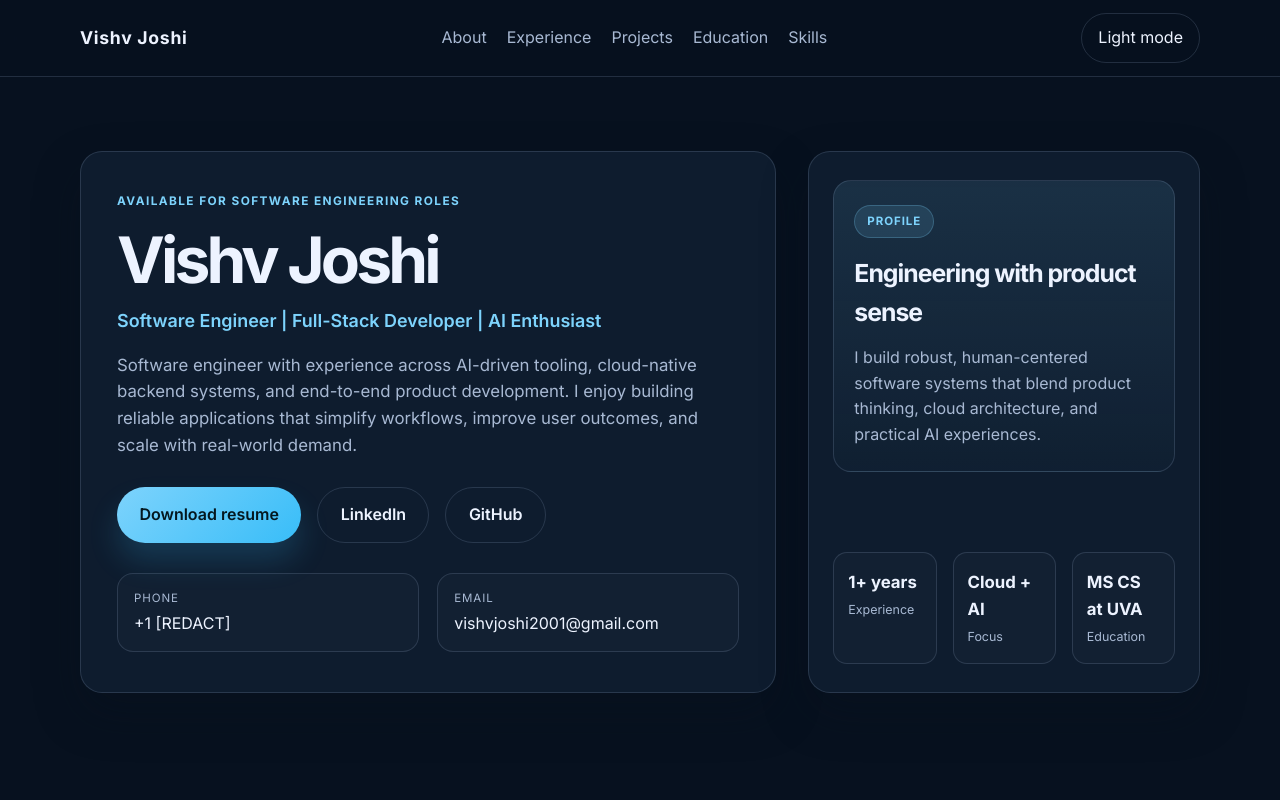
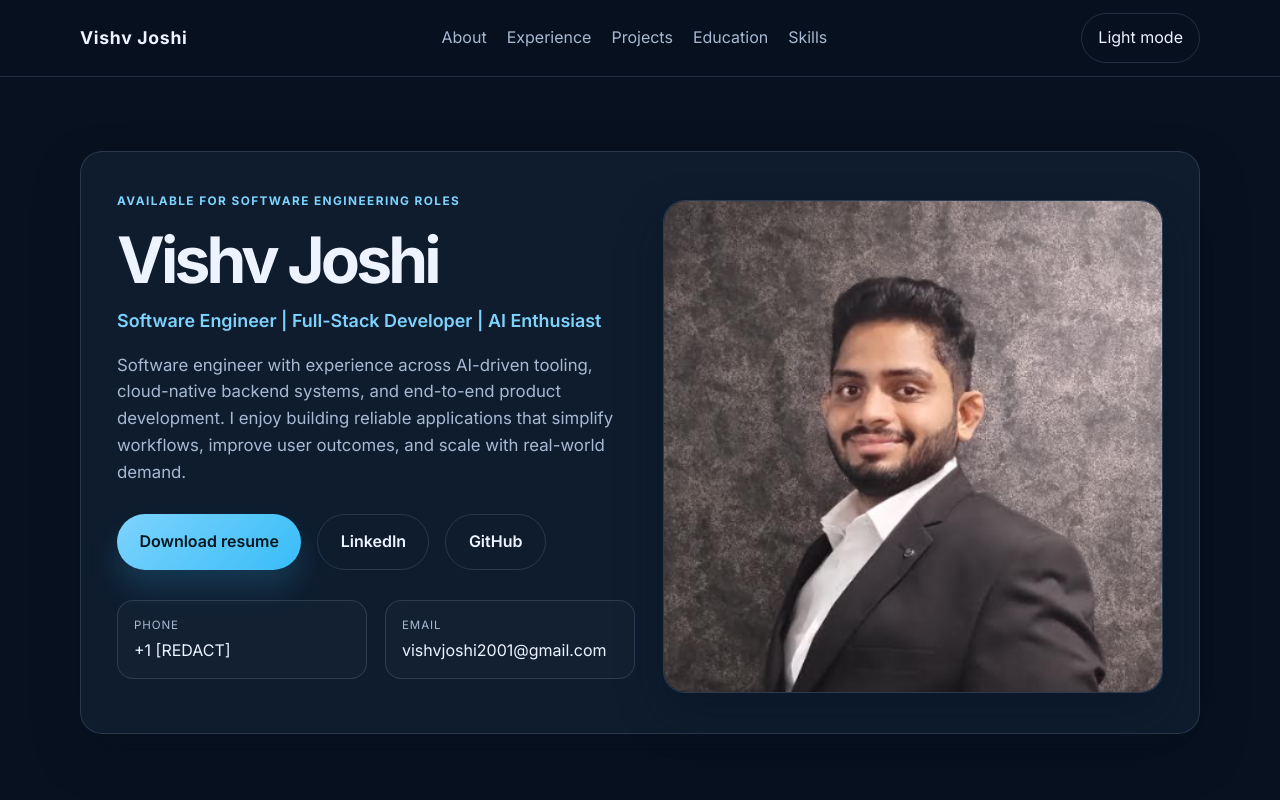
Before and after one commit to vishv843/portfolio-website, a React (Vite) app: page / in a window 1280 px wide. Shown: the top 800 px of the page. Built offline with nearby package versions, Linux system fonts and the light colour scheme.

Commit message:
Added photo fixed url, Uichanges

```diff
--- a/src/App.jsx
+++ b/src/App.jsx
@@ -7,7 +7,6 @@ import {
   navigation,
   profile,
   projects,
-  quickStats,
   skills
 } from './data/resumeData';
 
@@ -56,9 +55,12 @@ function App() {
         <section className="hero section">
           <div className="container hero-grid">
             <div className="hero-copy">
+              <div className="hero-text">
                 <p className="eyebrow">Available for software engineering roles</p>
+
                 <h1>{profile.name}</h1>
                 <p className="title-line">{profile.title}</p>
+
                 <p className="summary">{profile.summary}</p>
 
                 <div className="cta-row">
@@ -85,22 +87,16 @@ function App() {
                 </ul>
               </div>
 
-            <aside className="hero-panel" aria-label="Quick profile summary">
-              <div className="mini-card">
-                <span className="tag">Profile</span>
-                <h3>Engineering with product sense</h3>
-                <p>{profile.headline}</p>
+              <div className="hero-photo-card">
+                <img
+                  src="public/photo.png"
+                  alt="Vishv Joshi"
+                  className="hero-photo"
+                />
+              </div>
             </div>
 
-              <div className="stats-grid">
-                {quickStats.map((stat) => (
-                  <div key={stat.label} className="stat-item">
-                    <strong>{stat.value}</strong>
-                    <span>{stat.label}</span>
-                  </div>
-                ))}
-              </div>
-            </aside>
+
           </div>
         </section>
 
@@ -111,8 +107,10 @@ function App() {
               <p>
                 I’m a software engineer focused on backend systems, cloud-native services, AI-assisted
                 workflows, and polished front-end experiences. My work sits at the intersection of
-                system design, product development, and automation — with a strong emphasis on
-                writing maintainable code and shipping features users actually rely on.
+                system design, product development, and automation with a strong emphasis on
+                writing maintainable code and shipping features users actually rely on. My research and professional
+                experience has revolved around building robust, human-centered software systems that
+                blend product thinking, cloud architecture, and practical AI experiences.'
               </p>
             </div>
           </div>
--- a/src/data/resumeData.js
+++ b/src/data/resumeData.js
@@ -6,7 +6,7 @@ export const profile = {
   location: 'Richmond, VA',
   phone: '+1 [REDACT]',
   email: 'vishvjoshi2001@gmail.com',
-  linkedIn: 'https://www.linkedin.com/in/vishv-joshi',
+  linkedIn: 'https://www.linkedin.com/in/vishvjoshi',
   github: 'https://github.com/vishv843',
   resumeUrl: 'https://drive.google.com/file/d/1wZoVDA_x2RYA1uIJZk0Ao64hbcKTW1K4/view?usp=sharing',
   summary:
@@ -19,12 +19,6 @@ export const navigation = [
   { label: 'Projects', href: '#projects' },
   { label: 'Education', href: '#education' },
   { label: 'Skills', href: '#skills' }
-];
-
-export const quickStats = [
-  { label: 'Experience', value: '1+ years' },
-  { label: 'Focus', value: 'Cloud + AI' },
-  { label: 'Education', value: 'MS CS at UVA' }
 ];
 
 export const education = [
--- a/src/styles.css
+++ b/src/styles.css
@@ -146,12 +146,12 @@ img {
 
 .hero-grid {
   display: grid;
-  grid-template-columns: minmax(0, 1.6fr) minmax(300px, 0.9fr);
   gap: 32px;
   align-items: stretch;
 }
 
 .hero-copy,
+.hero-photo-card,
 .hero-panel,
 .story-card,
 .timeline-item,
@@ -175,7 +175,32 @@ img {
 }
 
 .hero-copy {
+  display: grid;
+  grid-template-columns: minmax(0, 1fr) minmax(180px, 500px);
+  gap: 20px 28px;
+  align-items: start;
   padding: 40px 36px;
+}
+
+.hero-text {
+  min-width: 0;
+}
+
+.hero-photo-card {
+  grid-column: 2;
+  grid-row: 1;
+  justify-self: end;
+  align-self: start;
+  width: 100%;
+  max-width: 500px;
+  margin-top: 8px;
+}
+
+.hero-photo {
+  width: 100%;
+  object-fit: cover;
+  display: block;
+  border-radius: 22px;
 }
 
 .eyebrow {
```
Also changed, not shown: public/photo.png (added), 1 other file (tests, documents, lock files or other folders). Lines whose indentation alone changed are shown as unchanged.
